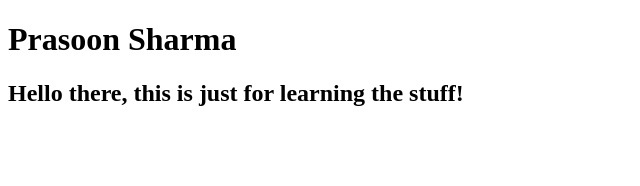
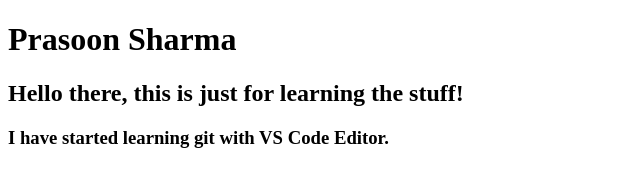
Before and after one commit to ps136/github-step-1, a plain HTML site: page Index.html in a window 1280 px wide. Shown: the whole page, without its empty margins (0-640 px from the left). Drawn offline with Linux system fonts and the light colour scheme.

Commit message:
Adding h3 to the existing File

```diff
--- a/Index.html
+++ b/Index.html
@@ -9,5 +9,6 @@
 <body>
   <h1>Prasoon Sharma</h1>
   <h2>Hello there, this is just for learning the stuff!</h2>
+  <h3>I have started learning git with VS Code Editor.</h3>
 </body>
 </html>
```
